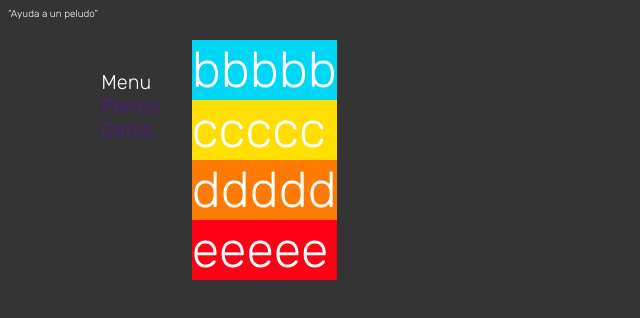
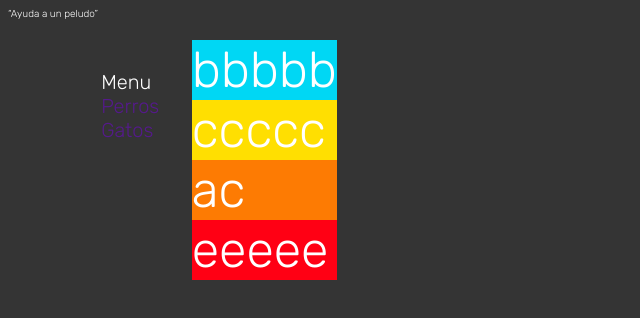
Before and after one commit to PerroMemo/dw_tarea1, a plain HTML site: page index.html in a window 1280 px wide. Shown: the whole page, without its empty margins (0-640 px from the left). Drawn offline with Linux system fonts and the light colour scheme.

Commit message:
commit_v2

```diff
--- a/index.html
+++ b/index.html
@@ -43,7 +43,7 @@
             </div>
 
             <div class="color3">
-                ddddd
+                ac
             </div>
 
             <div class="color4">
```
